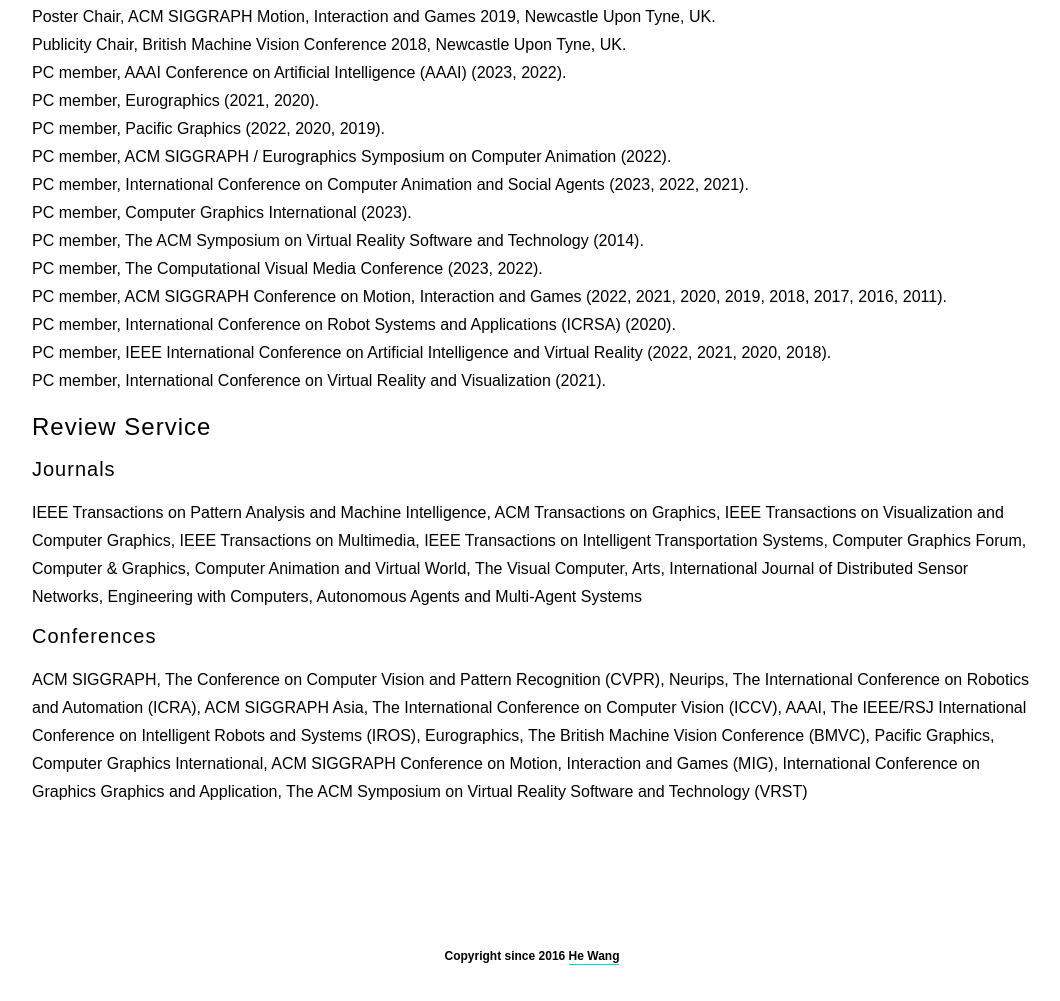
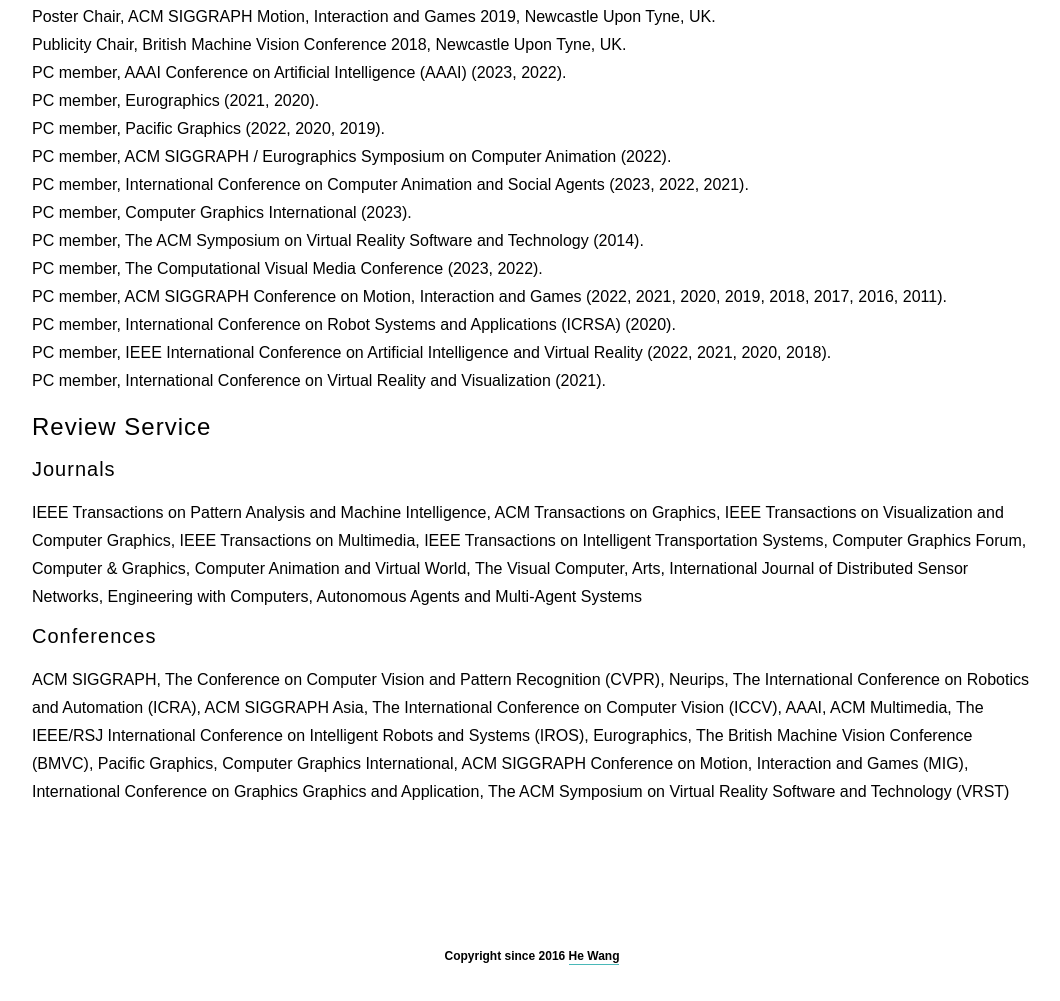
Before and after one commit to realcrane/Homepage, a plain HTML site: page research.html in a window 1280 px wide. Shown: the part 2607-3608 px from the top of the page, without its empty margins (108-1168 px from the left). Drawn offline with Linux system fonts and the light colour scheme.

Commit message:
Update research.html

```diff
--- a/research.html
+++ b/research.html
@@ -346,7 +346,7 @@
 				-->
 				<h3 style="position:relative;margin-top:15px">Conferences</h3>
 				<div class="entry-content" itemprop="text">
-					ACM SIGGRAPH, The Conference on Computer Vision and Pattern Recognition (CVPR), Neurips, The International Conference on Robotics and Automation (ICRA), ACM SIGGRAPH Asia, The International Conference on Computer Vision (ICCV), AAAI, The IEEE/RSJ International Conference on Intelligent Robots and Systems (IROS), Eurographics, The British Machine Vision Conference (BMVC), Pacific Graphics, Computer Graphics International, ACM SIGGRAPH Conference on Motion, Interaction and Games (MIG), International Conference on Graphics Graphics and Application, The ACM Symposium on Virtual Reality Software and Technology (VRST)
+					ACM SIGGRAPH, The Conference on Computer Vision and Pattern Recognition (CVPR), Neurips, The International Conference on Robotics and Automation (ICRA), ACM SIGGRAPH Asia, The International Conference on Computer Vision (ICCV), AAAI, ACM Multimedia, The IEEE/RSJ International Conference on Intelligent Robots and Systems (IROS), Eurographics, The British Machine Vision Conference (BMVC), Pacific Graphics, Computer Graphics International, ACM SIGGRAPH Conference on Motion, Interaction and Games (MIG), International Conference on Graphics Graphics and Application, The ACM Symposium on Virtual Reality Software and Technology (VRST)
 				</div>
 				<!--
                 <div class="entry-content" itemprop="text">
```
